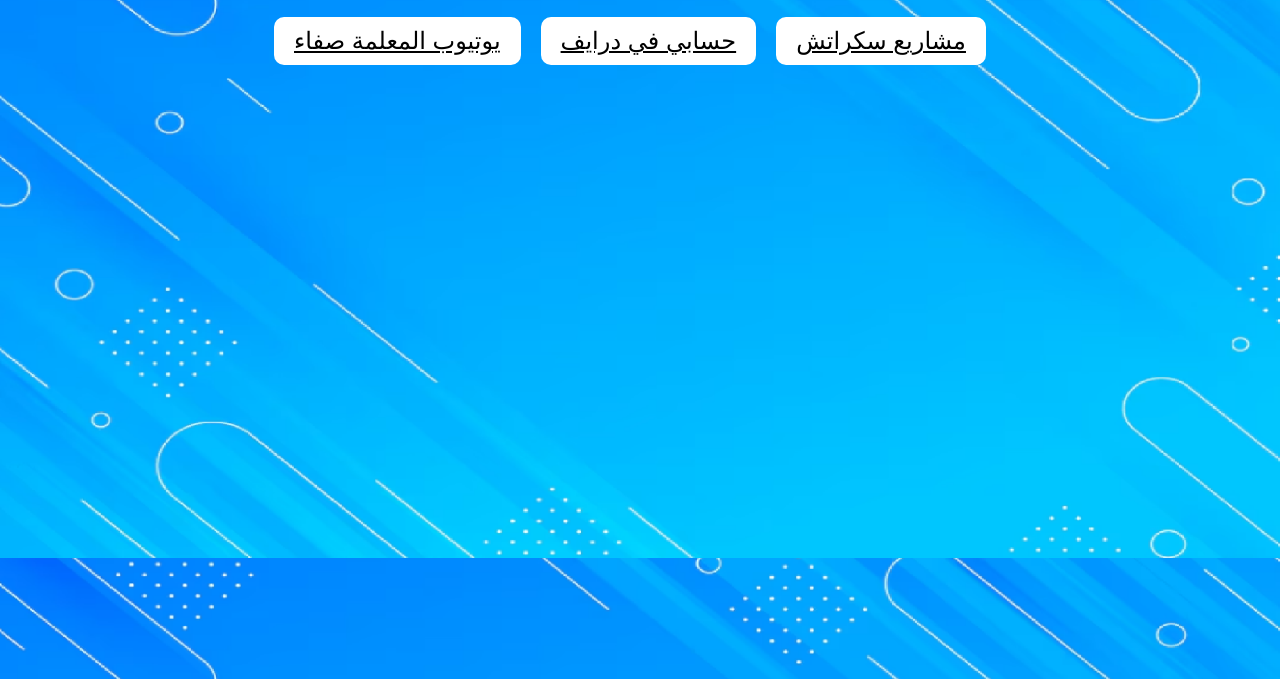
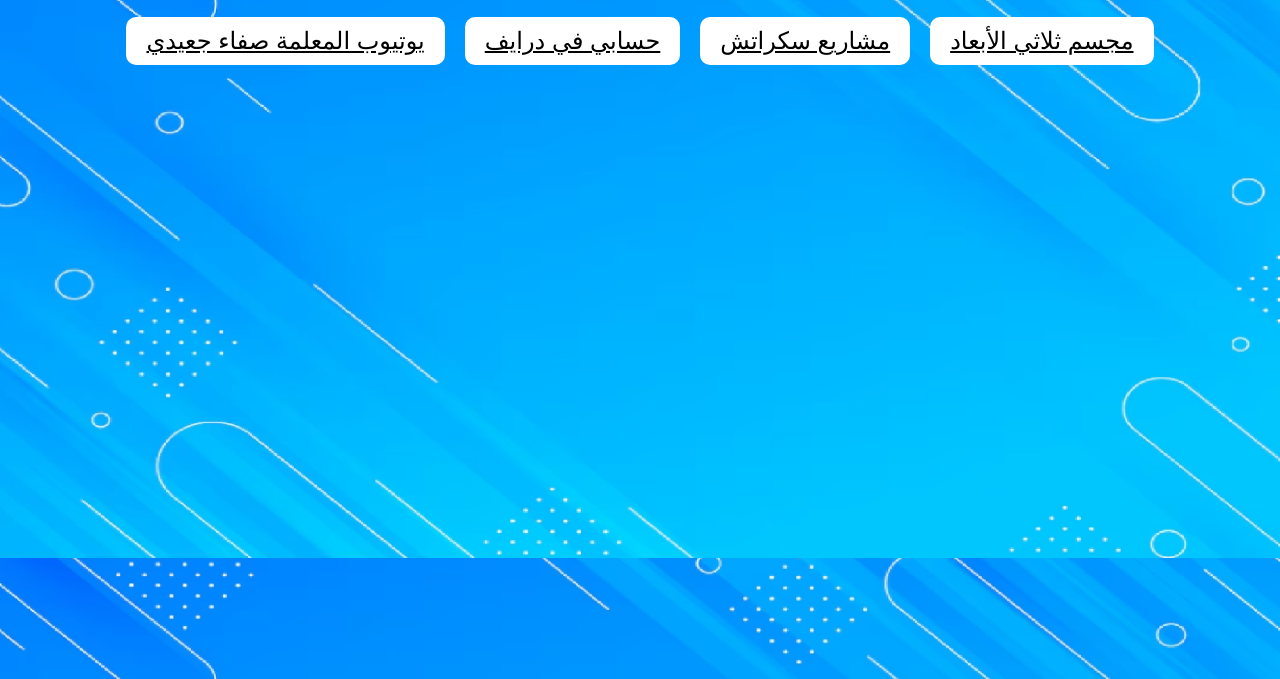
Before and after one commit to d24ay159/Aysha, a plain HTML site: page index.html in a window 1280 px wide. Shown: the part 121-800 px from the top of the page. Drawn offline with Linux system fonts and the light colour scheme.

Commit message:
Add files via upload

```diff
--- a/index.html
+++ b/index.html
@@ -42,11 +42,10 @@
 <body>
     <h1>! أهلاً ومرحباً بك</h1>
     <div class="button-container">
-<a href="https://www.youtube.com/@Safa2Jaidi" class="button">يوتيوب المعلمة صفاء</a>
-        <a
-         href="https://drive.google.com/drive/folders/1jI7n1RcNcLeC44wJFc5yDqQPtDIz0CR1?<usp=drive_link" class="button">حسابي في درايف</a>
+        <a href="https://www.youtube.com/@Safa2Jaidi" class="button">يوتيوب المعلمة صفاء  جعيدي</a>
+        <a href="https://drive.google.com/drive/folders/1jI7n1RcNcLeC44wJFc5yDqQPtDIz0CR1?usp=drive_link" class="button">حسابي في درايف</a>
         <a href="scratch.html" class="button">مشاريع سكراتش</a>
-        <a
+        <a href="https://d24ay159.github.io/Aysha/3D.html" class="button">مجسم ثلاثي الأبعاد</a>
     </div>
 </body>
 </html>
```
